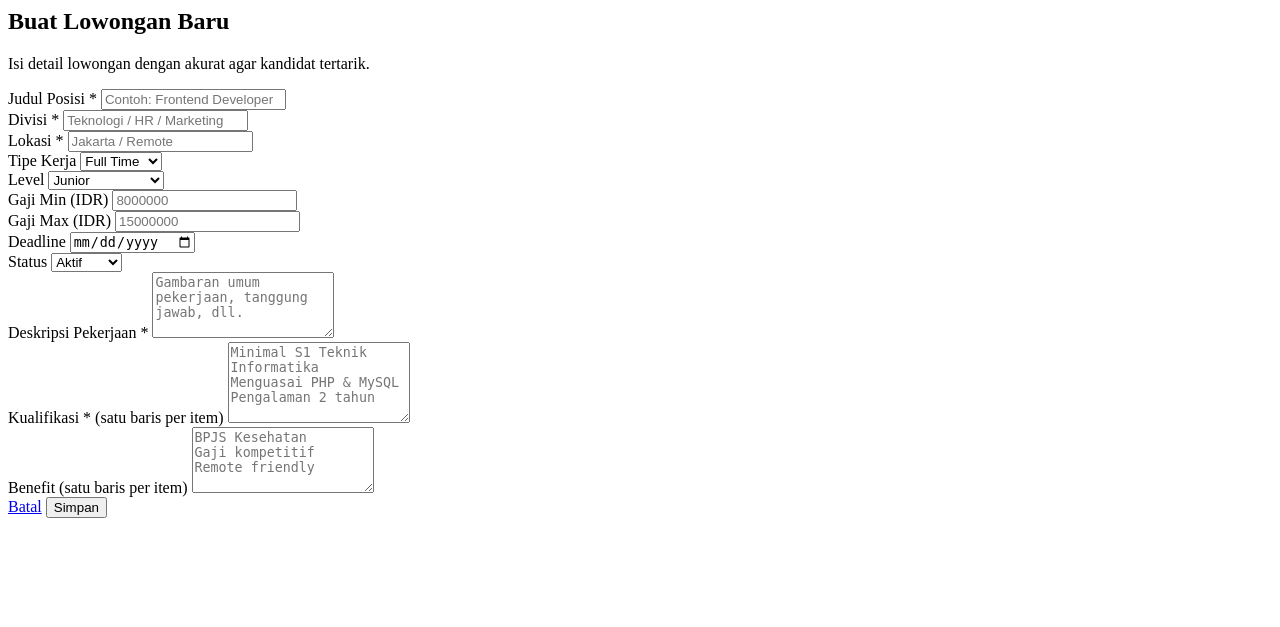
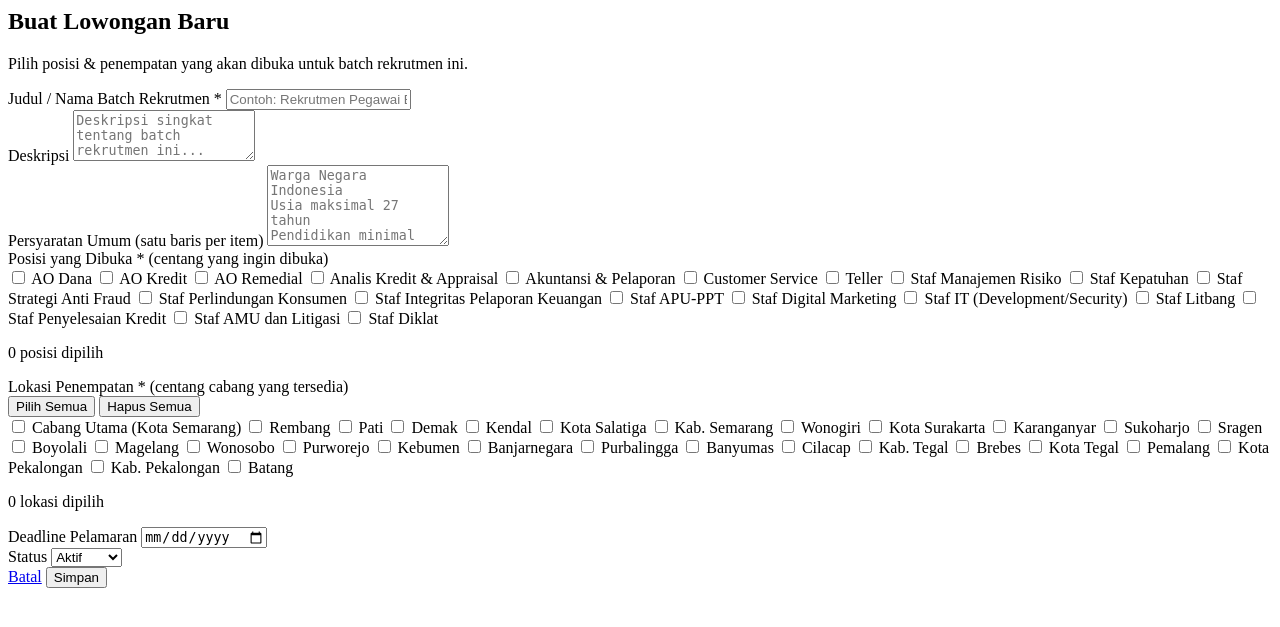
Before and after one commit to nadhifmaulana2508/e-rekrutmen, a PHP site: page /rekrutmen/client/includes/views/form_lowongan.php in a window 1280 px wide. Shown: the top 627 px of the page. Run offline with PHP 8.4, Linux system fonts and the light colour scheme; some libraries are stand-ins or nearby versions.

Commit message:
fix: admin panel data tidak muncul + form lowongan pakai picklist checkbox
Perbaikan:
1. client/includes/views/lowongan.php:
   - Hapus kolom lama (divisi, lokasi, tipe, level) yang sudah tidak ada di schema
   - Ganti dengan kolom baru: Posisi Dibuka (count+preview), Penempatan (count+preview)
   - Fix JS render yang error karena reference ke property undefined

2. client/includes/views/form_lowongan.php:
   - Redesign total: sekarang pakai checkbox picklist untuk posisi (19 opsi) dan
     penempatan (28 lokasi cabang)
   - Admin tinggal centang posisi mana yang dibuka & cabang mana yang tersedia
   - Tombol 'Pilih Semua' / 'Hapus Semua' untuk penempatan
   - Counter real-time (X posisi dipilih, Y lokasi dipilih)
   - Edit mode auto-populate centang dari data existing

Root cause 'Memuat data...' stuck:
- JavaScript error saat render karena l.divisi, l.lokasi, l.tipe_kerja undefined
  (kolom-kolom tersebut sudah dihapus dari schema baru)
- Error ini tidak terlihat di UI, hanya di console, sehingga rows.innerHTML
  tidak pernah ter-update dari skeleton state

```diff
--- a/client/includes/views/form_lowongan.php
+++ b/client/includes/views/form_lowongan.php
@@ -1,60 +1,88 @@
 <?php
-// Support edit mode via ?edit=ID atau segmen /form_lowongan/ID
 $editId = 0;
 if (!empty($_GET['id']) && ctype_digit((string)$_GET['id'])) $editId = (int)$_GET['id'];
+
+// Master data posisi & penempatan (picklist)
+$masterPosisi = [
+    'AO Dana','AO Kredit','AO Remedial','Analis Kredit & Appraisal',
+    'Akuntansi & Pelaporan','Customer Service','Teller',
+    'Staf Manajemen Risiko','Staf Kepatuhan','Staf Strategi Anti Fraud',
+    'Staf Perlindungan Konsumen','Staf Integritas Pelaporan Keuangan',
+    'Staf APU-PPT','Staf Digital Marketing','Staf IT (Development/Security)',
+    'Staf Litbang','Staf Penyelesaian Kredit','Staf AMU dan Litigasi','Staf Diklat',
+];
+
+$masterPenempatan = [
+    'Cabang Utama (Kota Semarang)','Rembang','Pati','Demak','Kendal',
+    'Kota Salatiga','Kab. Semarang','Wonogiri','Kota Surakarta','Karanganyar',
+    'Sukoharjo','Sragen','Boyolali','Magelang','Wonosobo','Purworejo',
+    'Kebumen','Banjarnegara','Purbalingga','Banyumas','Cilacap',
+    'Kab. Tegal','Brebes','Kota Tegal','Pemalang','Kota Pekalongan',
+    'Kab. Pekalongan','Batang',
+];
 ?>
 <div class="max-w-4xl">
     <form id="form-lowongan" class="bg-white rounded-2xl border border-slate-100 overflow-hidden">
         <div class="p-6 border-b border-slate-100 bg-gradient-to-r from-indigo-50 to-pink-50">
             <h2 class="text-xl font-extrabold text-slate-900" id="form-title"><?= $editId ? 'Edit Lowongan' : 'Buat Lowongan Baru' ?></h2>
-            <p class="text-sm text-slate-500">Isi detail lowongan dengan akurat agar kandidat tertarik.</p>
+            <p class="text-sm text-slate-500">Pilih posisi & penempatan yang akan dibuka untuk batch rekrutmen ini.</p>
         </div>
 
         <div class="p-6 space-y-6">
-            <div class="grid grid-cols-1 md:grid-cols-2 gap-4">
-                <div class="md:col-span-2">
-                    <label class="label">Judul Posisi <span class="text-rose-500">*</span></label>
-                    <input type="text" name="judul" required class="input" placeholder="Contoh: Frontend Developer">
+            <!-- Judul -->
+            <div>
+                <label class="label">Judul / Nama Batch Rekrutmen <span class="text-rose-500">*</span></label>
+                <input type="text" name="judul" required class="input" placeholder="Contoh: Rekrutmen Pegawai BPR BKK Jateng Tahun 2026">
             </div>
+
+            <!-- Deskripsi -->
             <div>
-                    <label class="label">Divisi <span class="text-rose-500">*</span></label>
-                    <input type="text" name="divisi" required class="input" placeholder="Teknologi / HR / Marketing">
+                <label class="label">Deskripsi</label>
+                <textarea name="deskripsi" rows="3" class="input" placeholder="Deskripsi singkat tentang batch rekrutmen ini..."></textarea>
             </div>
+
+            <!-- Persyaratan -->
             <div>
-                    <label class="label">Lokasi <span class="text-rose-500">*</span></label>
-                    <input type="text" name="lokasi" required class="input" placeholder="Jakarta / Remote">
+                <label class="label">Persyaratan Umum <span class="text-xs font-normal text-slate-400">(satu baris per item)</span></label>
+                <textarea name="persyaratan" rows="5" class="input" placeholder="Warga Negara Indonesia&#10;Usia maksimal 27 tahun&#10;Pendidikan minimal D3/S1&#10;IPK minimal 2.75"></textarea>
             </div>
+
+            <!-- POSISI (checkbox picklist) -->
             <div>
-                    <label class="label">Tipe Kerja</label>
-                    <select name="tipe_kerja" class="input">
-                        <option value="full_time">Full Time</option>
-                        <option value="part_time">Part Time</option>
-                        <option value="kontrak">Kontrak</option>
-                        <option value="magang">Magang</option>
-                        <option value="freelance">Freelance</option>
-                    </select>
+                <label class="label">Posisi yang Dibuka <span class="text-rose-500">*</span> <span class="text-xs font-normal text-slate-400">(centang yang ingin dibuka)</span></label>
+                <div class="mt-2 grid grid-cols-1 sm:grid-cols-2 lg:grid-cols-3 gap-2 max-h-64 overflow-y-auto p-3 bg-slate-50 rounded-xl border border-slate-200">
+                    <?php foreach ($masterPosisi as $p): ?>
+                        <label class="flex items-center gap-2 text-sm cursor-pointer hover:bg-white p-1.5 rounded-lg transition">
+                            <input type="checkbox" name="posisi_tersedia[]" value="<?= htmlspecialchars($p) ?>" class="accent-brand-600 chk-posisi">
+                            <span><?= htmlspecialchars($p) ?></span>
+                        </label>
+                    <?php endforeach; ?>
                 </div>
+                <p class="text-xs text-slate-400 mt-1"><span id="count-posisi" class="font-bold text-brand-600">0</span> posisi dipilih</p>
+            </div>
+
+            <!-- PENEMPATAN (checkbox picklist) -->
             <div>
-                    <label class="label">Level</label>
-                    <select name="level" class="input">
-                        <option value="fresh_graduate">Fresh Graduate</option>
-                        <option value="junior" selected>Junior</option>
-                        <option value="middle">Middle</option>
-                        <option value="senior">Senior</option>
-                        <option value="lead">Lead</option>
-                        <option value="manager">Manager</option>
-                    </select>
+                <label class="label">Lokasi Penempatan <span class="text-rose-500">*</span> <span class="text-xs font-normal text-slate-400">(centang cabang yang tersedia)</span></label>
+                <div class="flex gap-2 mb-2">
+                    <button type="button" id="btn-sel-all-loc" class="text-xs px-3 py-1 rounded-lg bg-brand-50 text-brand-700 font-bold hover:bg-brand-100">Pilih Semua</button>
+                    <button type="button" id="btn-desel-all-loc" class="text-xs px-3 py-1 rounded-lg bg-slate-100 text-slate-600 font-bold hover:bg-slate-200">Hapus Semua</button>
                 </div>
+                <div class="grid grid-cols-1 sm:grid-cols-2 lg:grid-cols-3 gap-2 max-h-64 overflow-y-auto p-3 bg-slate-50 rounded-xl border border-slate-200">
+                    <?php foreach ($masterPenempatan as $loc): ?>
+                        <label class="flex items-center gap-2 text-sm cursor-pointer hover:bg-white p-1.5 rounded-lg transition">
+                            <input type="checkbox" name="penempatan_tersedia[]" value="<?= htmlspecialchars($loc) ?>" class="accent-brand-600 chk-penempatan">
+                            <span><?= htmlspecialchars($loc) ?></span>
+                        </label>
+                    <?php endforeach; ?>
+                </div>
+                <p class="text-xs text-slate-400 mt-1"><span id="count-penempatan" class="font-bold text-emerald-600">0</span> lokasi dipilih</p>
+            </div>
+
+            <!-- Deadline & Status -->
+            <div class="grid grid-cols-1 sm:grid-cols-2 gap-4">
                 <div>
-                    <label class="label">Gaji Min (IDR)</label>
-                    <input type="number" name="gaji_min" class="input" placeholder="8000000">
-                </div>
-                <div>
-                    <label class="label">Gaji Max (IDR)</label>
-                    <input type="number" name="gaji_max" class="input" placeholder="15000000">
-                </div>
-                <div>
-                    <label class="label">Deadline</label>
+                    <label class="label">Deadline Pelamaran</label>
                     <input type="date" name="deadline" class="input">
                 </div>
                 <div>
@@ -64,18 +92,6 @@
                         <option value="nonaktif">Nonaktif</option>
                         <option value="closed">Closed</option>
                     </select>
-                </div>
-                <div class="md:col-span-2">
-                    <label class="label">Deskripsi Pekerjaan <span class="text-rose-500">*</span></label>
-                    <textarea name="deskripsi" rows="4" required class="input" placeholder="Gambaran umum pekerjaan, tanggung jawab, dll."></textarea>
-                </div>
-                <div class="md:col-span-2">
-                    <label class="label">Kualifikasi <span class="text-rose-500">*</span> <span class="text-xs font-normal text-slate-400">(satu baris per item)</span></label>
-                    <textarea name="requirements" rows="5" required class="input" placeholder="Minimal S1 Teknik Informatika&#10;Menguasai PHP &amp; MySQL&#10;Pengalaman 2 tahun"></textarea>
-                </div>
-                <div class="md:col-span-2">
-                    <label class="label">Benefit <span class="text-xs font-normal text-slate-400">(satu baris per item)</span></label>
-                    <textarea name="benefits" rows="4" class="input" placeholder="BPJS Kesehatan&#10;Gaji kompetitif&#10;Remote friendly"></textarea>
                 </div>
             </div>
         </div>
@@ -95,16 +111,51 @@
     const form   = document.getElementById('form-lowongan');
     const title  = document.getElementById('form-title');
 
+    // Counter
+    const countP = document.getElementById('count-posisi');
+    const countL = document.getElementById('count-penempatan');
+    document.querySelectorAll('.chk-posisi').forEach(c => c.addEventListener('change', () => {
+        countP.textContent = document.querySelectorAll('.chk-posisi:checked').length;
+    }));
+    document.querySelectorAll('.chk-penempatan').forEach(c => c.addEventListener('change', () => {
+        countL.textContent = document.querySelectorAll('.chk-penempatan:checked').length;
+    }));
+
+    // Select/deselect all penempatan
+    document.getElementById('btn-sel-all-loc').addEventListener('click', () => {
+        document.querySelectorAll('.chk-penempatan').forEach(c => c.checked = true);
+        countL.textContent = document.querySelectorAll('.chk-penempatan:checked').length;
+    });
+    document.getElementById('btn-desel-all-loc').addEventListener('click', () => {
+        document.querySelectorAll('.chk-penempatan').forEach(c => c.checked = false);
+        countL.textContent = 0;
+    });
+
+    // Edit mode: populate
     if (editId) {
         title.textContent = 'Edit Lowongan #' + editId;
         const res = await ADMIN.api('/lowongan/' + editId);
         if (res.status === 200) {
             const d = res.data;
-            for (const [k, v] of Object.entries(d)) {
-                const el = form.elements[k];
-                if (!el) continue;
-                el.value = v ?? '';
-            }
+            form.elements.judul.value       = d.judul || '';
+            form.elements.deskripsi.value   = d.deskripsi || '';
+            form.elements.persyaratan.value = d.persyaratan || '';
+            form.elements.deadline.value    = d.deadline || '';
+            form.elements.status.value      = d.status || 'aktif';
+
+            // Check posisi
+            (d.posisi_tersedia || []).forEach(p => {
+                const chk = form.querySelector(`input[name="posisi_tersedia[]"][value="${p}"]`);
+                if (chk) chk.checked = true;
+            });
+            countP.textContent = document.querySelectorAll('.chk-posisi:checked').length;
+
+            // Check penempatan
+            (d.penempatan_tersedia || []).forEach(p => {
+                const chk = form.querySelector(`input[name="penempatan_tersedia[]"][value="${p}"]`);
+                if (chk) chk.checked = true;
+            });
+            countL.textContent = document.querySelectorAll('.chk-penempatan:checked').length;
         } else {
             ADMIN.toast(res.message || 'Lowongan tidak ditemukan', 'error');
             setTimeout(() => location.href = ADMIN.baseUrl + '/client/lowongan', 1200);
@@ -112,14 +163,30 @@
         }
     }
 
+    // Submit
     form.addEventListener('submit', async e => {
         e.preventDefault();
         const btn = document.getElementById('submit-btn');
+
+        // Collect checked values
+        const posisi = [...document.querySelectorAll('.chk-posisi:checked')].map(c => c.value);
+        const penempatan = [...document.querySelectorAll('.chk-penempatan:checked')].map(c => c.value);
+
+        if (posisi.length === 0) { ADMIN.toast('Pilih minimal 1 posisi', 'warning'); return; }
+        if (penempatan.length === 0) { ADMIN.toast('Pilih minimal 1 lokasi penempatan', 'warning'); return; }
+
         btn.disabled = true;
         btn.innerHTML = '<i class="fa-solid fa-spinner animate-spin mr-1"></i> Menyimpan...';
 
-        const fd = new FormData(form);
-        const payload = Object.fromEntries(fd.entries());
+        const payload = {
+            judul:                form.elements.judul.value,
+            deskripsi:            form.elements.deskripsi.value,
+            persyaratan:          form.elements.persyaratan.value,
+            posisi_tersedia:      posisi,
+            penempatan_tersedia:  penempatan,
+            deadline:             form.elements.deadline.value,
+            status:               form.elements.status.value,
+        };
 
         const method = editId ? 'PUT' : 'POST';
         const path   = editId ? '/lowongan/' + editId : '/lowongan';
```
Also changed, not shown: client/includes/views/lowongan.php (+29 -23 lines). Lines whose indentation alone changed are shown as unchanged.
